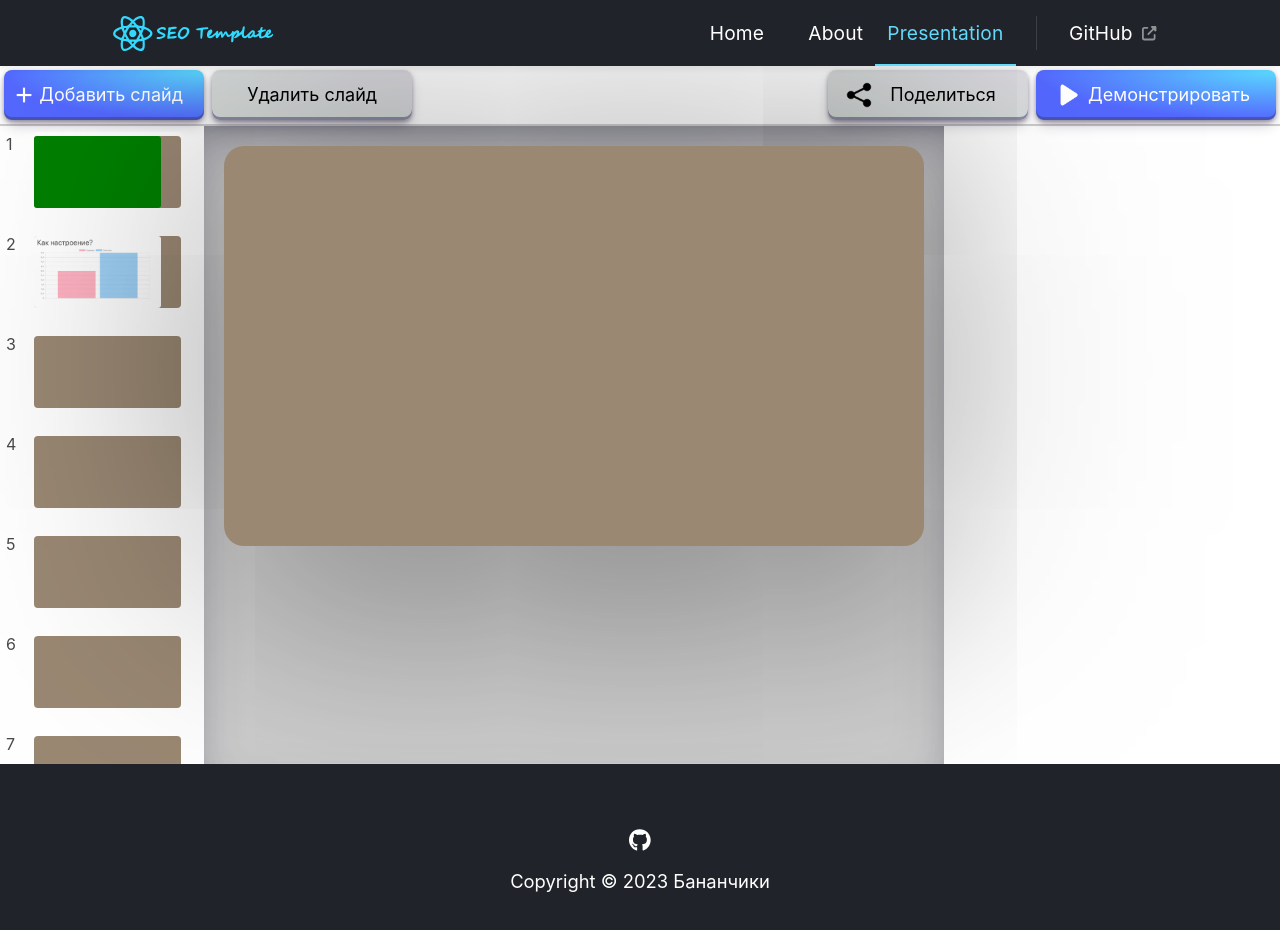
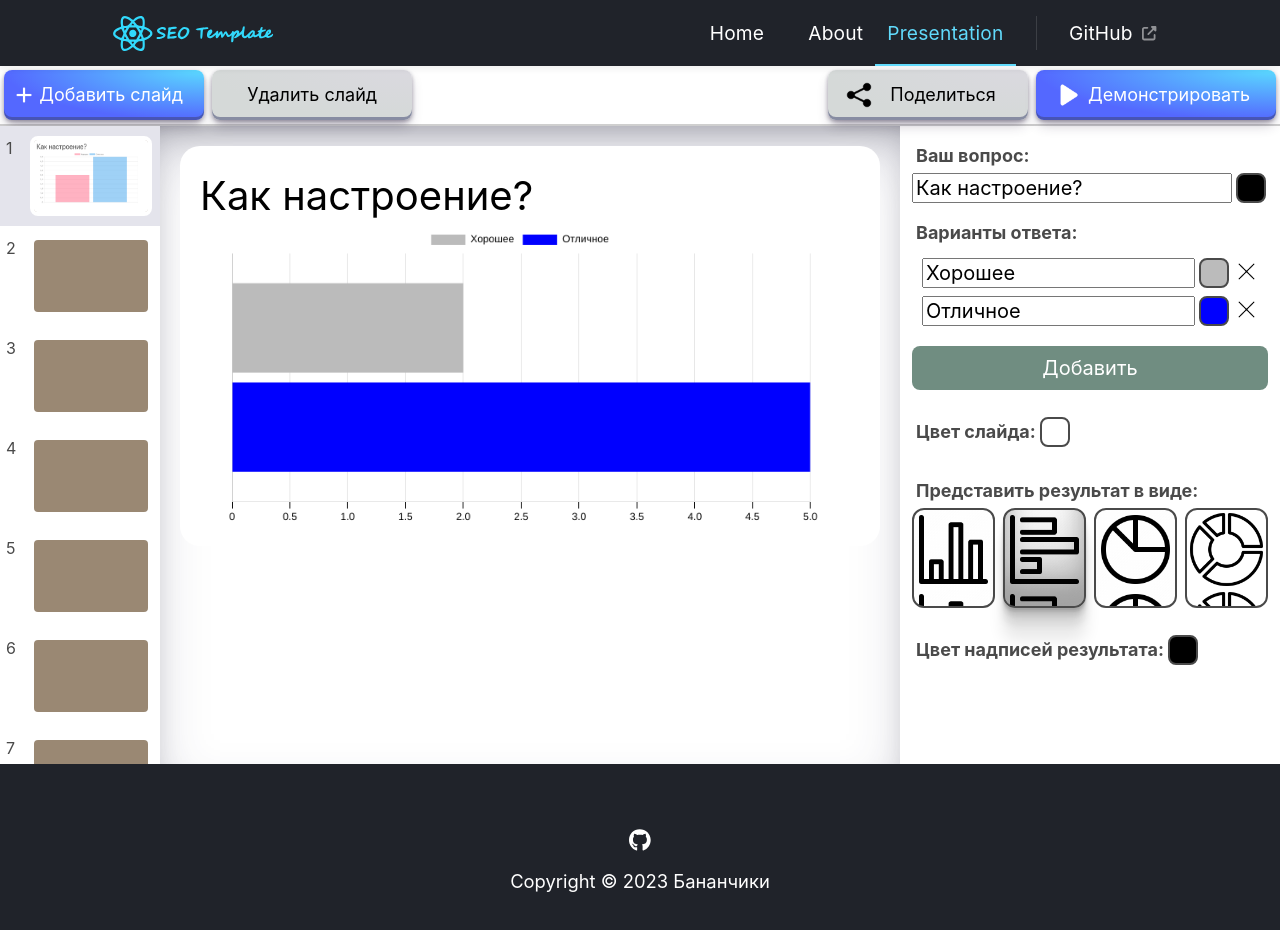
Before and after one commit to kalashkovpaul/vk-bananas-frontend, a React (Create React App) app: page /presentation in a window 1280 px wide. Both pictures are taken after a click on the element "Удалить слайд". Shown: the top 930 px of the page. Built offline with nearby package versions, Linux system fonts and the light colour scheme.

Commit message:
Delete slide

```diff
--- a/src/components/colorPicker/ColorPicker.tsx
+++ b/src/components/colorPicker/ColorPicker.tsx
@@ -20,7 +20,6 @@ class ColorPicker extends React.Component<ColorPickerProps, ColorPickerState> {
     // }
     handleChange = (color: any) => {
         this.setState({ background: color.hex });
-        console.log(this.state);
         this.props.onChange(color.hex);
     };
 
--- a/src/components/optionInput/OptionInput.tsx
+++ b/src/components/optionInput/OptionInput.tsx
@@ -19,10 +19,6 @@ const OptionInput = (props: OptionProps) => {
         let tIndex = Array.prototype.indexOf.call(parent?.children, child);
         setTrueIndex(tIndex);
     }, [index]);
-
-    useEffect(() => {
-        console.log("Z", withColor);
-    }, [withColor]);
 
     return (
         <div className="singleOption" id={`option-${index}`}>
--- a/src/components/presentationBar/PresentationBar.tsx
+++ b/src/components/presentationBar/PresentationBar.tsx
@@ -1,15 +1,21 @@
 import React from "react";
 import './presentationBar.css';
 
-const PresentationBar = () => {
+type PresBarProps = {
+    onDelete: Function;
+}
 
+const PresentationBar = (props: PresBarProps) => {
+    const {onDelete} = props;
     return (
         <div className="presentationBar">
             <div className="bar-button addSlide">
                 <div className="addSlidePlus"/>
                 Добавить слайд
             </div>
-            <div className="bar-button deleteSlide">
+            <div className="bar-button deleteSlide" onClick={() => {
+                onDelete();
+            }}>
                 Удалить слайд
             </div>
             <div className="bar-button shareButton">
--- a/src/components/quizEditor/QuizEditor.tsx
+++ b/src/components/quizEditor/QuizEditor.tsx
@@ -84,7 +84,6 @@ const QuizEditor = (props: QuizEditorProps) => {
     const previousQKind = usePreviousQKind(currentSlide?.questionKind);
 
     useEffect(() => {
-        console.log(previousQKind, currentSlide?.questionKind);
         if (currentSlide?.index === previousIndex
             && currentSlide?.questionKind === previousQKind)
             return;
--- a/src/components/sidebar/Sidebar.tsx
+++ b/src/components/sidebar/Sidebar.tsx
@@ -1,4 +1,4 @@
-import React from 'react';
+import React, { useEffect, useState } from 'react';
 import './sidebar.css';
 import type { MiniSlideData, PresData, SideBarData, SingleSlideData } from '../../types';
 
@@ -9,6 +9,7 @@ type SidebarProps = {
 
 const Sidebar = (props: SidebarProps) => {
     const {data, setCurrentIndex} = props;
+    const [curIndex, setLocalCurIndex] = useState<number>(0);
     let slides: Array<React.ReactElement> = [];
 
     const createMiniSlide = (data: SingleSlideData) => {
@@ -16,6 +17,7 @@ const Sidebar = (props: SidebarProps) => {
         return (
             <div key={data.index} className={`miniSlide `} onClick={() => {
                 setCurrentIndex(data.index);
+                setLocalCurIndex(data.index);
             }}>
                 <div className="miniSlideNumber">{(data.index + 1)}</div>
                 <div className="miniSlideImage">
@@ -26,12 +28,33 @@ const Sidebar = (props: SidebarProps) => {
         );
     }
 
+    useEffect(() => {
+        if (curIndex >= 0 &&
+            data.slides.length > 0 &&
+            curIndex === data.slides.length) {
+                setCurrentIndex(curIndex - 1);
+                setLocalCurIndex(curIndex - 1);
+        }
+    }, [data])
+
     data.slides.forEach((slide) => {
         slides.push(createMiniSlide(slide))
     });
 
+    useEffect(() => {
+        const previousActive = document.getElementsByClassName("activeSlide");
+        if (previousActive && previousActive[0]) {
+            previousActive[0].classList.remove("activeSlide");
+        }
+        const sidebar = document.getElementById("sidebar");
+        if (sidebar && sidebar.children[curIndex]) {
+            sidebar.children[curIndex].classList.add("activeSlide");
+        }
+    }, [curIndex, slides]);
+
     return (
         <div
+            id="sidebar"
             className="sidebar"
         >
             {slides}
--- a/src/components/sidebar/sidebar.css
+++ b/src/components/sidebar/sidebar.css
@@ -13,14 +13,14 @@
 
 .miniSlideNumber {
     position: absolute;
-    top: 6px;
+    top: 10px;
     left: 6px;
 }
 
 .miniSlideImage {
     position: absolute;
     display: block;
-    top: 6px;
+    top: 10px;
     left: 30px;
     width: 76%;
     height: 80px;
@@ -39,3 +39,7 @@
     height: 72px;
     border-radius: 3px;
 }
+
+.activeSlide {
+    background-color: #E4E4EC;
+}
--- a/src/components/slide/slide.css
+++ /dev/null
@@ -1,22 +0,0 @@
-.slide {
-    position: relative;
-    width: 700px;
-    height: 400px;
-    background-color: white;
-    flex-direction: column
-}
-
-.slideQuestion {
-    position: absolute;
-    font-size: 40px;
-    top: 20px;
-    left: 20px;
-}
-
-.chart {
-    width: 600px !important;
-    height: 300px !important;
-    position: absolute;
-    top: 80px;
-    left: 40px;
-}
--- a/src/components/slideBox/slideBox.css
+++ /dev/null
@@ -1,7 +0,0 @@
-.slideBox {
-    width: 900px;
-    display: flex;
-    flex-direction: column;
-    align-items: center;
-    padding: 20px;
-}
--- a/src/containers/Presentation/index.tsx
+++ b/src/containers/Presentation/index.tsx
@@ -11,10 +11,8 @@ import { MetaInfo } from "../../components";
 import { CustomBar } from "./CustomBar";
 import PresentationBar from "../../components/presentationBar/PresentationBar";
 
-const Presentation: FunctionComponent = () => {
-    const [currentIndex, setCurrentIndex] = useState<number>(0);
-    const [currentSlide, setCurrentSlide] = useState<SingleSlideData>({
-        index: 0,
+const emptySlide: SingleSlideData = {
+    index: -1,
     src: "",
     kind: "slide",
     questionKind: "",
@@ -23,15 +21,31 @@ const Presentation: FunctionComponent = () => {
     background: "",
     fontColor: "",
     graphColor: "",
-    });
+}
+
+const Presentation: FunctionComponent = () => {
+    const [currentIndex, setCurrentIndex] = useState<number>(0);
+    const [currentSlide, setCurrentSlide] = useState<SingleSlideData>(emptySlide);
     const [data, setPresData] = useState<PresData>({
         slides: []
     });
     const slideRef = useRef<HTMLDivElement>(null);
     const cur = useRef<SingleSlideData>();
 
+    // Надо ли?
+    // const onUndo = (e: KeyboardEvent) => {
+    //     console.log(e);
+    //     if (e.keyCode === 90 && e.metaKey) {
+    //         e.preventDefault();
+    //         e.stopPropagation();
+    //         console.log("UNDO");
+    //     }
+    // }
+    // document.addEventListener("keydown", onUndo);
+
+
     const onOptionChange = (index: number, value: string, color: string) => {
-        console.log(index, value, color);
+        // console.log(index, value, color);
         let newoptions;
         if (value && color) {
             newoptions = JSON.parse(JSON.stringify(cur.current?.options));
@@ -62,22 +76,15 @@ const Presentation: FunctionComponent = () => {
 
     useEffect(() => {
         cur.current = currentSlide;
-        console.log("OOPS");
-        if (currentSlide) {
-            setPresData({
-                slides: data.slides.map((slide, i) => {
-                    if (i === currentIndex) {
-                        return currentSlide;
-                    }
-                    return slide;
-                })
-            });
-        }
         if (currentSlide?.kind === "slide" && slideRef.current) {
             if (currentSlide?.src) {
+                // TODO show image
                 slideRef.current.style.backgroundColor = "green";
+            } else if (currentSlide.index >=0) {
+                slideRef.current.style.backgroundColor = "#CECECE";
             } else {
-                slideRef.current.style.backgroundColor = "#9A8873";
+                slideRef.current.style.backgroundColor = "transparent";
+                slideRef.current.style.boxShadow = "none";
             }
         } else if (currentSlide?.kind === "question" && slideRef.current) {
             slideRef.current.style.backgroundColor = currentSlide.background;
@@ -103,9 +110,42 @@ const Presentation: FunctionComponent = () => {
         }
     }, [currentIndex]);
 
+    const onSlideDelete = () => {
+        let newSlides: Array<SingleSlideData> = [];
+        // debugger;
+        data.slides.forEach((slide) => {
+            if (slide.index < currentIndex) {
+                newSlides.push(slide);
+            } else if (slide.index > currentIndex) {
+                newSlides.push({...slide, index: slide.index - 1});
+            }
+        });
+
+        console.log(newSlides, currentIndex);
+
+        setPresData({
+            slides: newSlides
+        });
+        // setCurrentIndex(currentIndex);
+        // if (currentIndex + 1 < presData.slides.length)
+        //     setCurrentIndex(currentIndex + 1);
+        // else
+        //     setCurrentIndex(currentIndex);
+    };
+
+    useEffect(() => {
+        // debugger;
+        if (currentIndex < data.slides.length) {
+            setCurrentSlide(data.slides[currentIndex]);
+        } else if (data.slides.length === 0) {
+            setCurrentSlide(emptySlide);
+        }
+    }, [data]);
+
+
     return (
         <div className="presentation view-wrapper">
-            <PresentationBar/>
+            <PresentationBar onDelete={onSlideDelete}/>
             <div className="contents">
                 <MetaInfo {...getRouteMetaInfo('About')} />
                 <Sidebar data={data} setCurrentIndex={setCurrentIndex}/>
--- a/src/containers/Presentation/presentation.css
+++ b/src/containers/Presentation/presentation.css
@@ -10,7 +10,7 @@
 }
 
 .slideBox {
-    background-color: #CECECE;
+    background-color: transparent;
     box-shadow: rgba(50, 50, 93, 0.25) 0px 30px 60px -12px inset, rgba(0, 0, 0, 0.3) 0px 18px 36px -18px inset;
 }
 
@@ -22,7 +22,7 @@
     background-color: #9A8873;
     flex-direction: column;
     border-radius: 20px;
-    box-shadow: rgba(0, 0, 0, 0.56) 0px 20px 700px 4px;
+    box-shadow: rgba(0, 0, 0, 0.56) 0px 20px 70px 4px;
 }
 
 .slideQuestion {
```
Also changed, not shown: src/components/slide/Slide.tsx (deleted, +0 -71 lines), src/components/slideBox/SlideBox.tsx (deleted, +0 -22 lines). Lines whose indentation alone changed are shown as unchanged.
